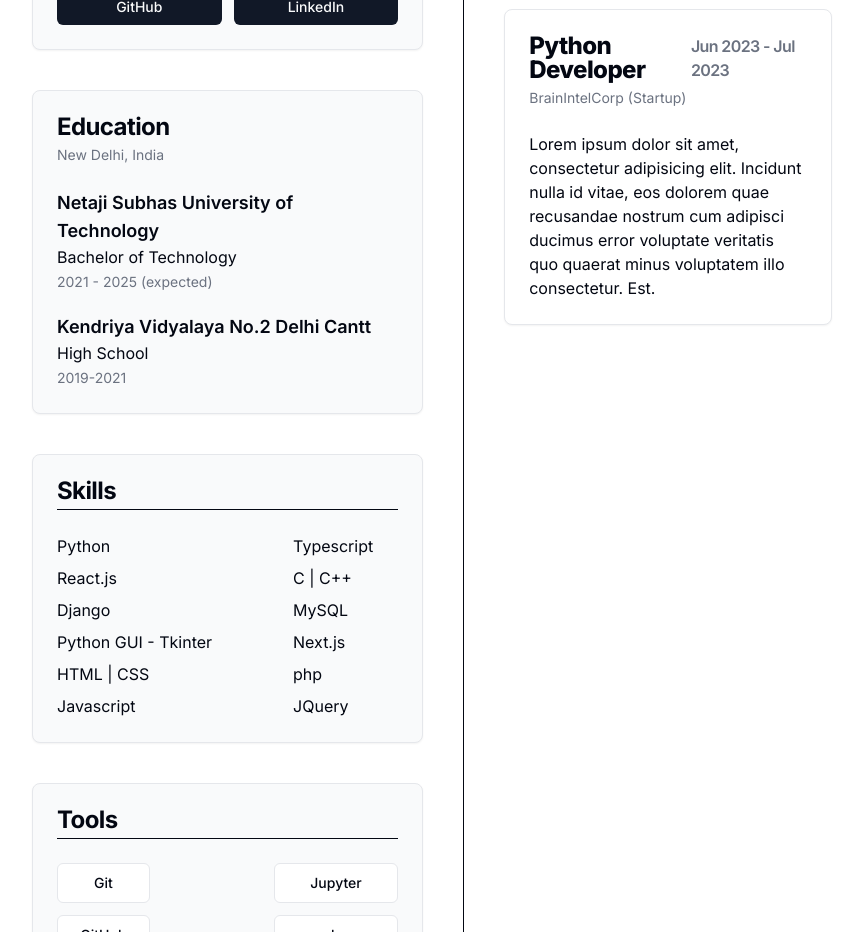
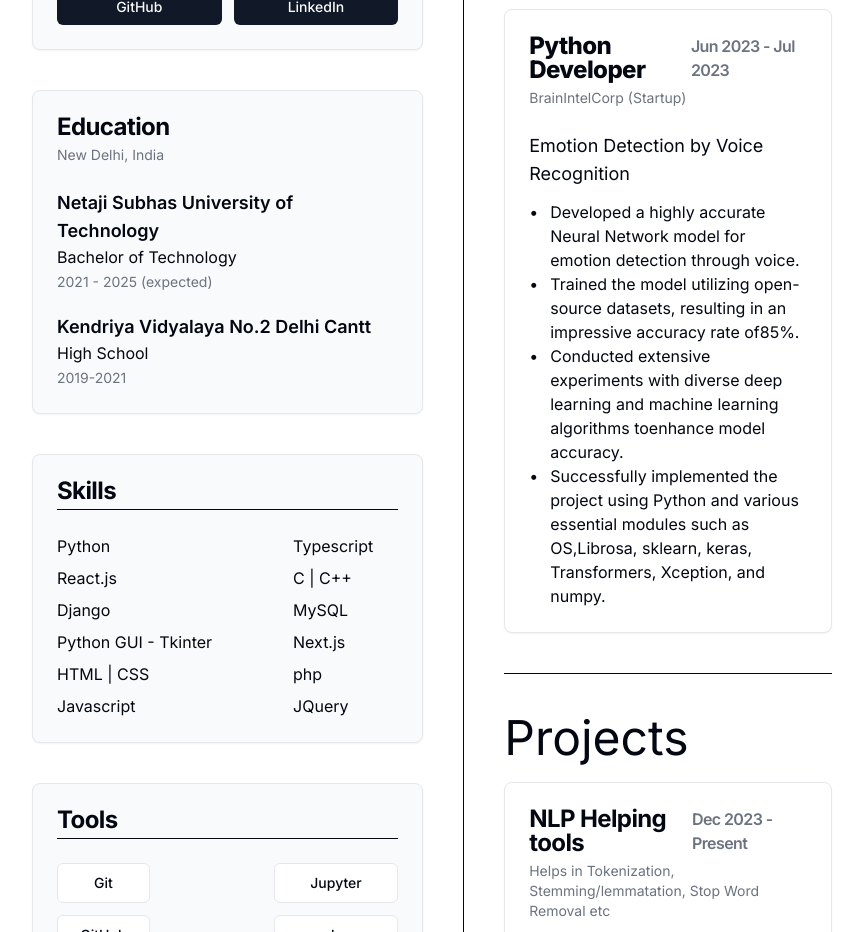
Before and after one commit to akadeepesh/OnlineResume, a Next.js app: page / in a window 1280 px wide. Shown: the part 820-1752 px from the top of the page, without its empty margins (208-1071 px from the left). Built offline with nearby package versions, Linux system fonts and the light colour scheme.

Commit message:
Projects Section completed

```diff
--- a/src/app/page.tsx
+++ b/src/app/page.tsx
@@ -789,14 +789,183 @@ const DeCoder: React.FC = () => {
               <CardDescription>BrainIntelCorp (Startup)</CardDescription>
             </CardHeader>
             <CardContent>
-              <p>
-                Lorem ipsum dolor sit amet, consectetur adipisicing elit.
-                Incidunt nulla id vitae, eos dolorem quae recusandae nostrum cum
-                adipisci ducimus error voluptate veritatis quo quaerat minus
-                voluptatem illo consectetur. Est.
+              <p className="text-semibold text-lg mb-3">
+                Emotion Detection by Voice Recognition
               </p>
+              <div className="flex flex-col">
+                <div className="flex flex-row gap-3">
+                  <p>•</p>
+                  <p>
+                    Developed a highly accurate Neural Network model for emotion
+                    detection through voice.
+                  </p>
+                </div>
+                <div className="flex flex-row gap-3">
+                  <p>•</p>
+                  <p>
+                    Trained the model utilizing open-source datasets, resulting
+                    in an impressive accuracy rate of85%.
+                  </p>
+                </div>
+                <div className="flex flex-row gap-3">
+                  <p>•</p>
+                  <p>
+                    Conducted extensive experiments with diverse deep learning
+                    and machine learning algorithms toenhance model accuracy.
+                  </p>
+                </div>
+                <div className="flex flex-row gap-3">
+                  <p>•</p>
+                  <p>
+                    Successfully implemented the project using Python and
+                    various essential modules such as OS,Librosa, sklearn,
+                    keras, Transformers, Xception, and numpy.
+                  </p>
+                </div>
+              </div>
             </CardContent>
           </Card>
+        </div>
+        <Separator orientation="horizontal" className="bg-foreground" />
+        <div className="Project flex flex-col gap-5">
+          <div className="text-5xl">Projects</div>
+          <div className="flex flex-col gap-10">
+            <Card>
+              <CardHeader>
+                <CardTitle className="flex flex-row justify-between">
+                  <div className="font-bold">NLP Helping tools</div>
+                  <div className="text-base text-muted-foreground">
+                    Dec 2023 - Present
+                  </div>
+                </CardTitle>
+                <CardDescription>
+                  Helps in Tokenization, Stemming/lemmatation, Stop Word Removal
+                  etc
+                </CardDescription>
+              </CardHeader>
+              <CardContent>
+                <div className="flex flex-col">
+                  <div className="flex flex-row gap-3">
+                    <p>•</p>
+                    <p>
+                      Full Stack Application (Django and React.js) with REST
+                      API.
+                    </p>
+                  </div>
+                  <div className="flex flex-row gap-3">
+                    <p>•</p>
+                    <p>
+                      Authentication and Authorization with Django custom user
+                      base models using JWT.
+                    </p>
+                  </div>
+                  <div className="flex flex-row gap-3">
+                    <p>•</p>
+                    <p>
+                      Material-Tailwind UI, Tailwind CSS and Mauve colors have
+                      been used for better UI.
+                    </p>
+                  </div>
+                  <div className="flex flex-row gap-3">
+                    <p>•</p>
+                    <p>
+                      Successfully implemented the project using Python and
+                      various essential modules such as OS,Librosa, sklearn,
+                      keras, Transformers, Xception, and numpy.
+                    </p>
+                  </div>
+                </div>
+              </CardContent>
+            </Card>
+            <Card>
+              <CardHeader>
+                <CardTitle className="flex flex-row justify-between">
+                  <div className="font-bold">Poetry Showcase</div>
+                  <div className="text-base text-muted-foreground">
+                    14 NOV 2023
+                  </div>
+                </CardTitle>
+                <CardDescription>
+                  A simple UI app to showcase poetries written by me.
+                </CardDescription>
+              </CardHeader>
+              <CardContent>
+                <div className="flex flex-col">
+                  <div className="flex flex-row gap-3">
+                    <p>•</p>
+                    <p>
+                      Full Stack Application created within 3 hours with Django
+                      Rest Framework and Next.js.
+                    </p>
+                  </div>
+                  <div className="flex flex-row gap-3">
+                    <p>•</p>
+                    <p>
+                      Complete integration of Next.js with Clerk Auth for
+                      Authentication and Authorization.
+                    </p>
+                  </div>
+                  <div className="flex flex-row gap-3">
+                    <p>•</p>
+                    <p>
+                      For frontend design library I chose ShadcnUI, having
+                      minimal dark and light theme.
+                    </p>
+                  </div>
+                  <div className="flex flex-row gap-3">
+                    <p>•</p>
+                    <p>Fully responsive single page simple app.</p>
+                  </div>
+                </div>
+              </CardContent>
+            </Card>
+            <Card>
+              <CardHeader>
+                <CardTitle className="flex flex-row justify-between">
+                  <div className="font-bold">Personal Voice Assistant</div>
+                  <div className="text-base text-muted-foreground">
+                    Oct 2022 - Jan 2023
+                  </div>
+                </CardTitle>
+                <CardDescription>
+                  A personal web assistant for various use across the system.
+                </CardDescription>
+              </CardHeader>
+              <CardContent>
+                <div className="flex flex-col">
+                  <div className="flex flex-row gap-3">
+                    <p>•</p>
+                    <p>
+                      Full Stack Application using Django Rest Framework &
+                      React.js connected through REST API.
+                    </p>
+                  </div>
+                  <div className="flex flex-row gap-3">
+                    <p>•</p>
+                    <p>
+                      Using Python Speech Recognizer and performing multiple
+                      operations accordingly.
+                    </p>
+                  </div>
+                  <div className="flex flex-row gap-3">
+                    <p>•</p>
+                    <p>
+                      GPT4ALL an open source local LLM model is integrated in
+                      this WebApp.
+                    </p>
+                  </div>
+                  <div className="flex flex-row gap-3">
+                    <p>•</p>
+                    <p>
+                      Some main features are - Sending messages to WhatsApp
+                      using name of user, Running/closing anyapplication, Asking
+                      queries to GPT, location on google maps etc.
+                    </p>
+                  </div>
+                </div>
+              </CardContent>
+            </Card>
+          </div>
         </div>
       </div>
     </div>
```
